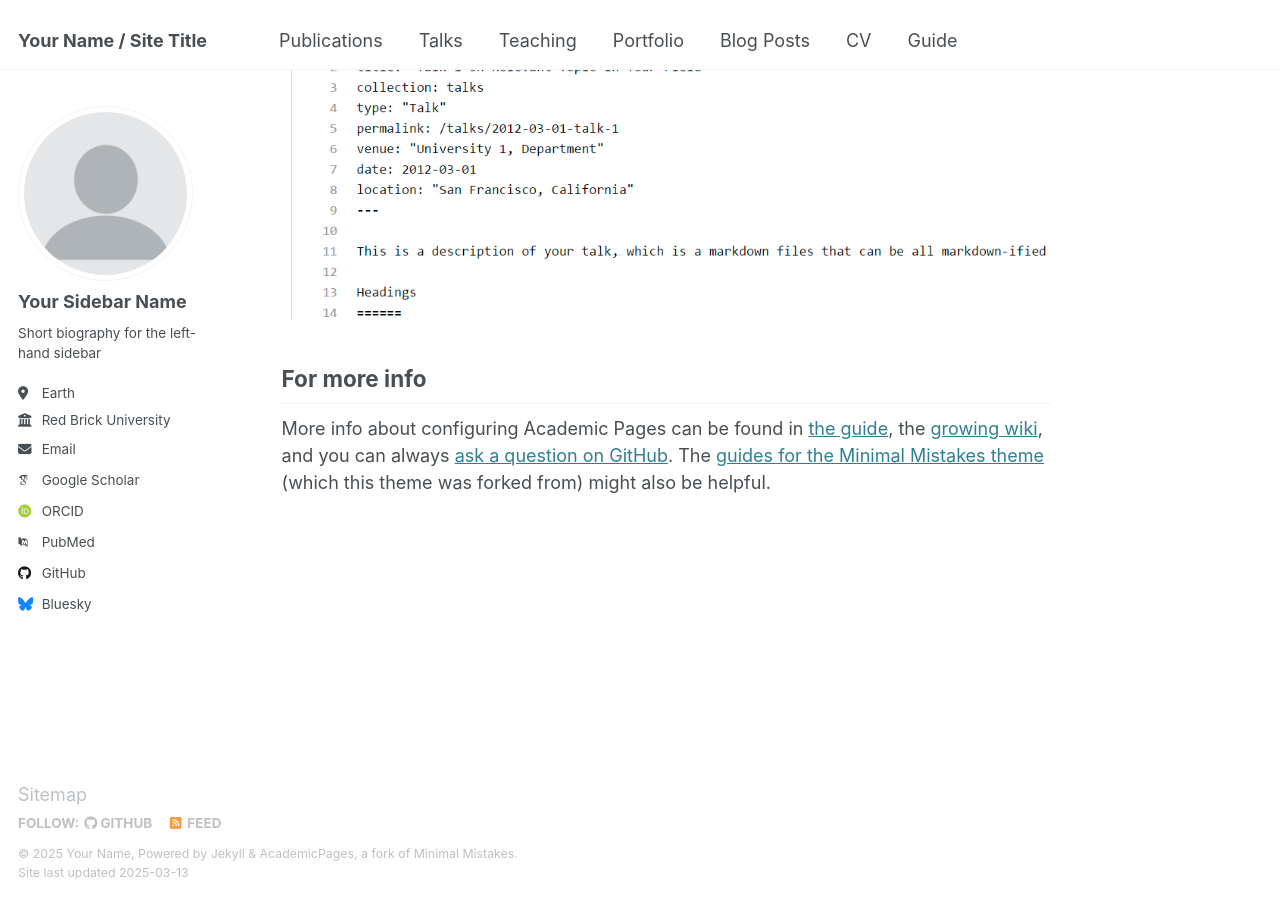
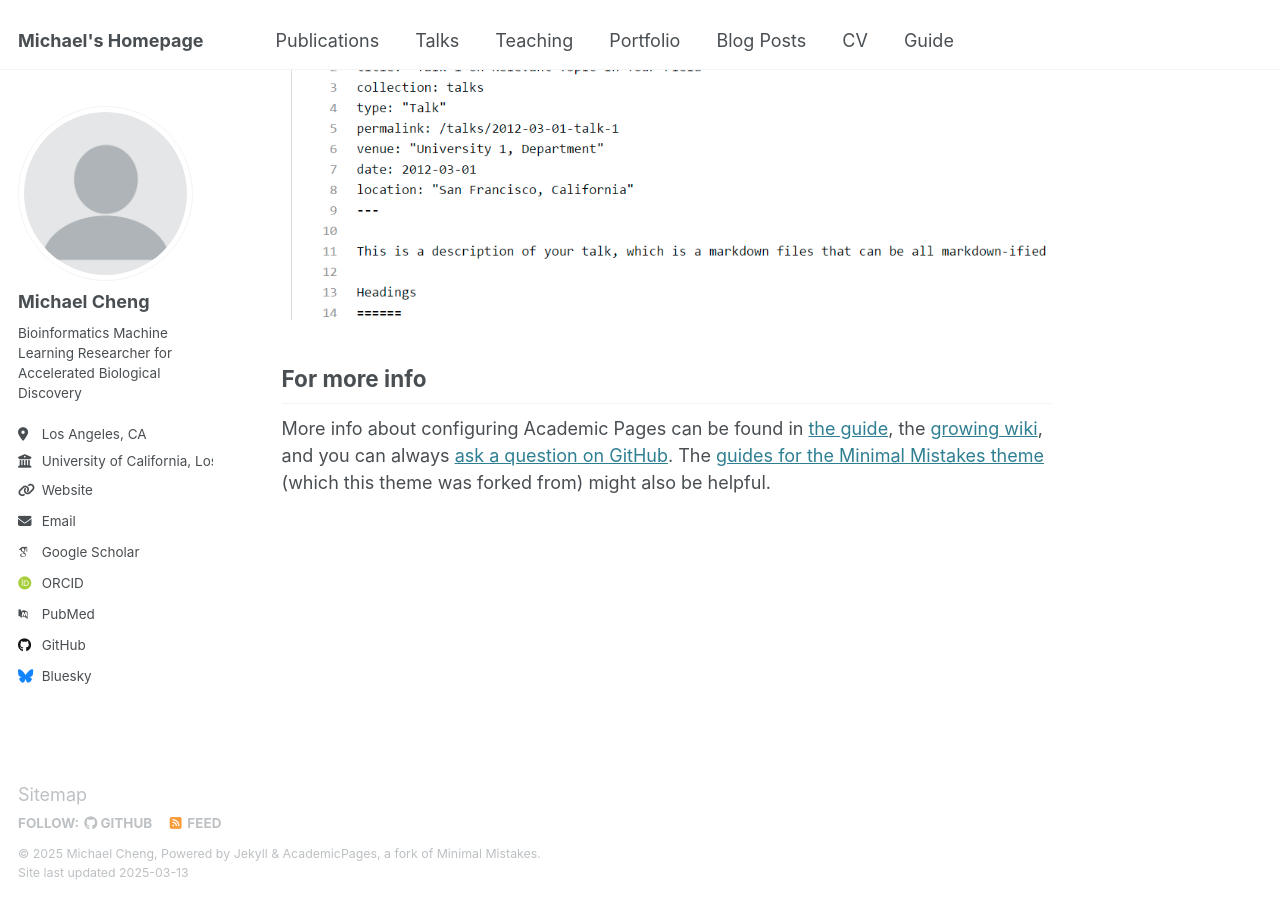
Before and after one commit to mcheng7777/mcheng7777.github.io, a Jekyll site: the page built from _pages/about.md, in a window 1280 px wide and 900 px high, scrolled down 2642 px. Built offline with Jekyll 4.4.1, drawn with Linux system fonts in a browser that asks for light colours; some web fonts are replaced.

Commit message:
Update profile basics

```diff
--- a/_config.yml
+++ b/_config.yml
@@ -9,10 +9,10 @@
 # Basic Site Settings
 locale                   : "en-US"
 site_theme               : "default"
-title                    : "Your Name / Site Title"
+title                    : "Michael's Homepage"
 title_separator          : "-"
-name                     : &name "Your Name"
-description              : &description "personal description"
+name                     : &name "Michael Cheng"
+description              : &description "UCLA Bionformatics Ph.D. Candidate"
 url                      : https://academicpages.github.io # the base hostname & protocol for your site e.g. "https://[your GitHub username].github.io"
 baseurl                  : "" # the subpath of your site, e.g. "/blog"
 repository               : "academicpages/academicpages.github.io"
@@ -23,13 +23,13 @@ repository               : "academicpages/academicpages.github.io"
 author:
   # Biographic information
   avatar           : "profile.png"
-  name             : "Your Sidebar Name"
+  name             : "Michael Cheng"
   pronouns         : # example: "she/her"
-  bio              : "Short biography for the left-hand sidebar"
-  location         : "Earth"
-  employer         : "Red Brick University"
-  uri              : # URL
-  email            : "none@example.org"
+  bio              : "Bioinformatics Machine Learning Researcher for Accelerated Biological Discovery"
+  location         : "Los Angeles, CA"
+  employer         : "University of California, Los Angeles (UCLA)"
+  uri              : "https://mcheng7777.github.io/"
+  email            : "mcheng7777@g.ucla.edu"
 
   # Academic websites
   arxiv            : # URL - Update with the correct link to your profile
```
